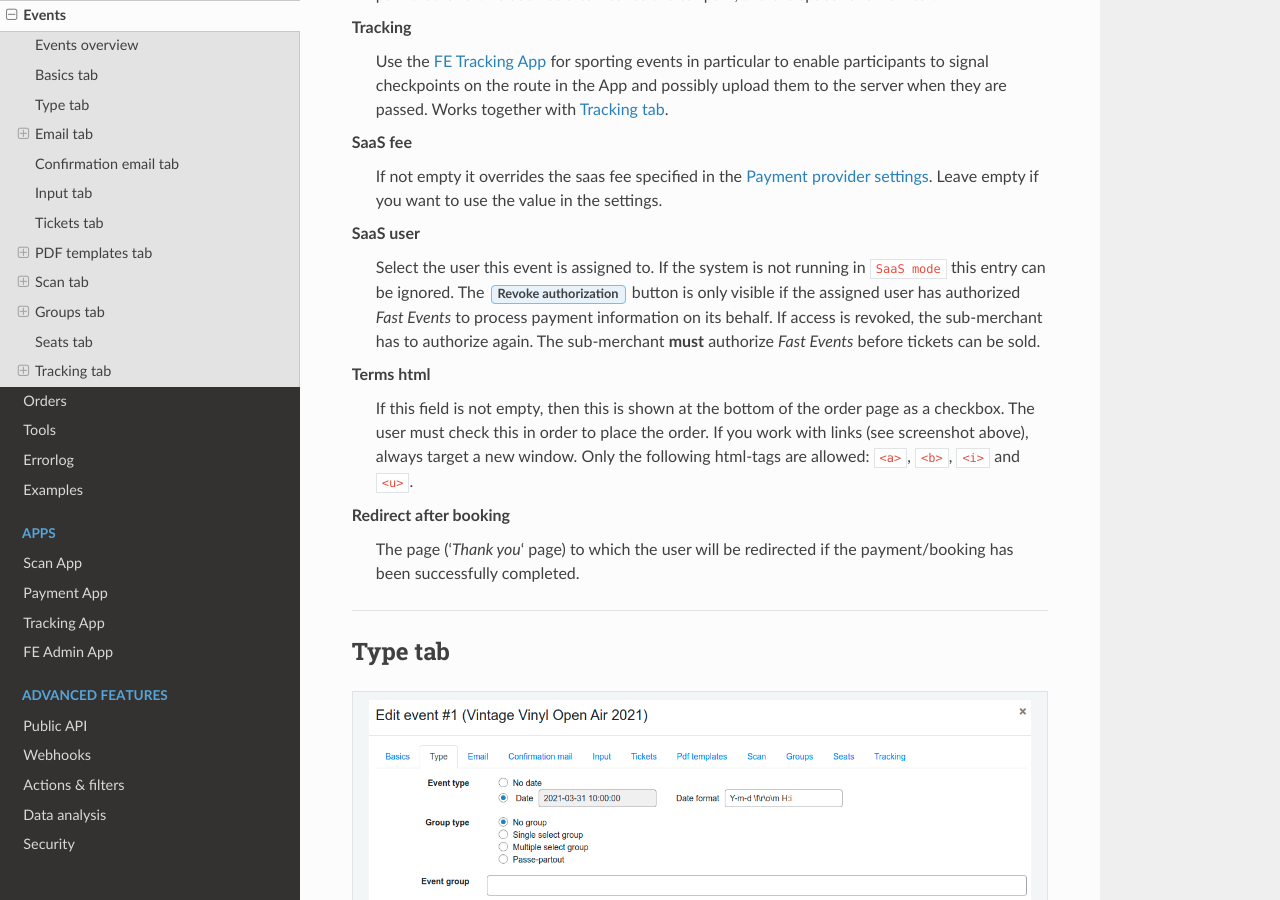
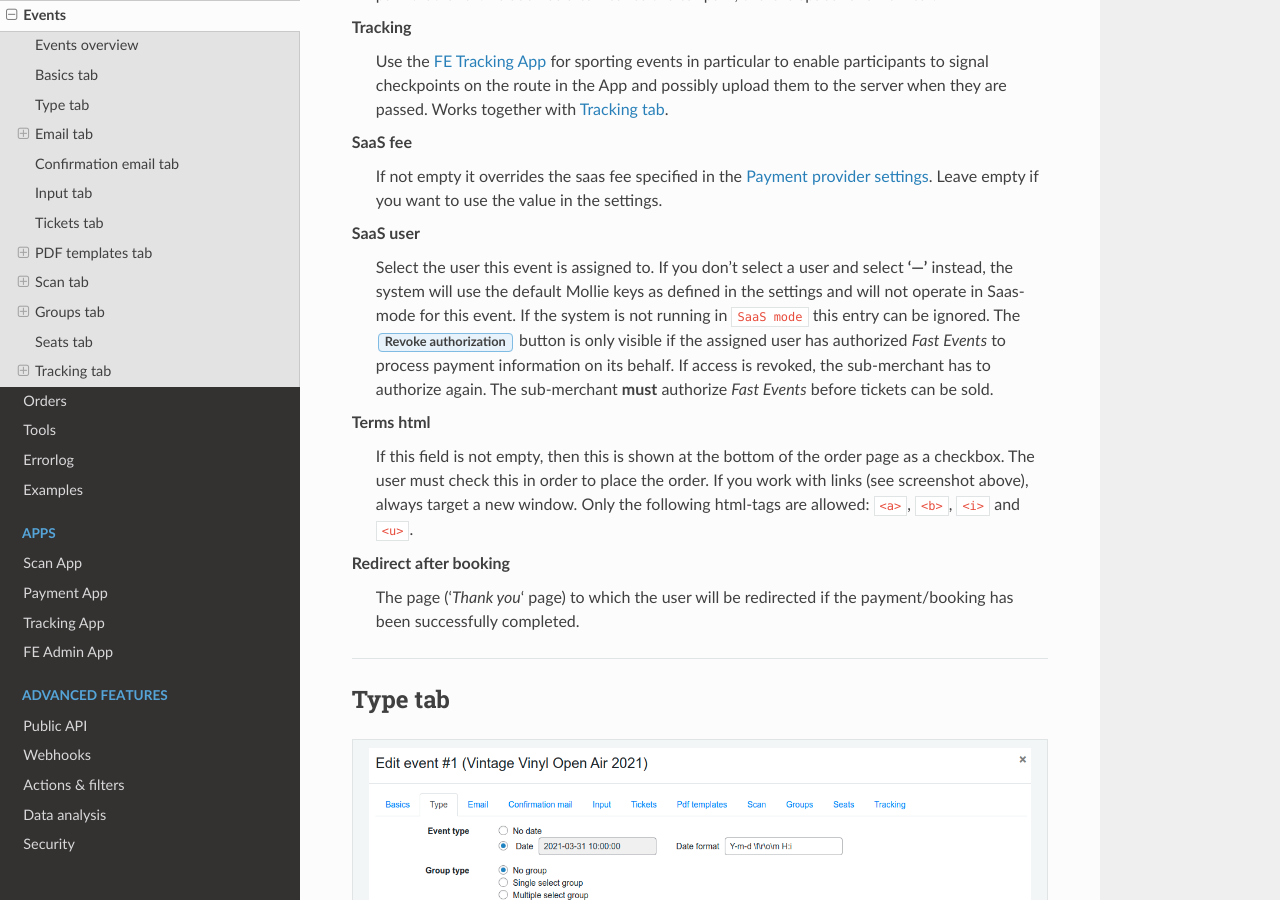
Before and after one commit to fe-data/fe-docs, a Sphinx documentation site: the page built from docs/usage/events.rst, in a window 1280 px wide and 900 px high, scrolled down 4191 px. Built offline with Sphinx 7.4.7 and the Read the Docs theme 2.0.0, drawn with Linux system fonts in a browser that asks for light colours.

Commit message:
Saas clarification

```diff
--- a/docs/usage/events.rst
+++ b/docs/usage/events.rst
@@ -105,7 +105,7 @@ The basics definition of the event.
 **SaaS fee**
    If not empty it overrides the saas fee specified in the `Payment provider settings <../getting-started/settings.html#client-fee>`_. Leave empty if you want to use the value in the settings.
 **SaaS user**
-   Select the user this event is assigned to. If the system is not running in ``SaaS mode`` this entry can be ignored.
+   Select the user this event is assigned to. If you don't select a user and select **'---'** instead, the system will use the default Mollie keys as defined in the settings and will not operate in Saas-mode for this event. If the system is not running in ``SaaS mode`` this entry can be ignored.
    The :guilabel:`Revoke authorization` button is only visible if the assigned user has authorized *Fast Events* to process payment information on its behalf.
    If access is revoked, the sub-merchant has to authorize again. The sub-merchant **must** authorize *Fast Events* before tickets can be sold.
 **Terms html**
```
